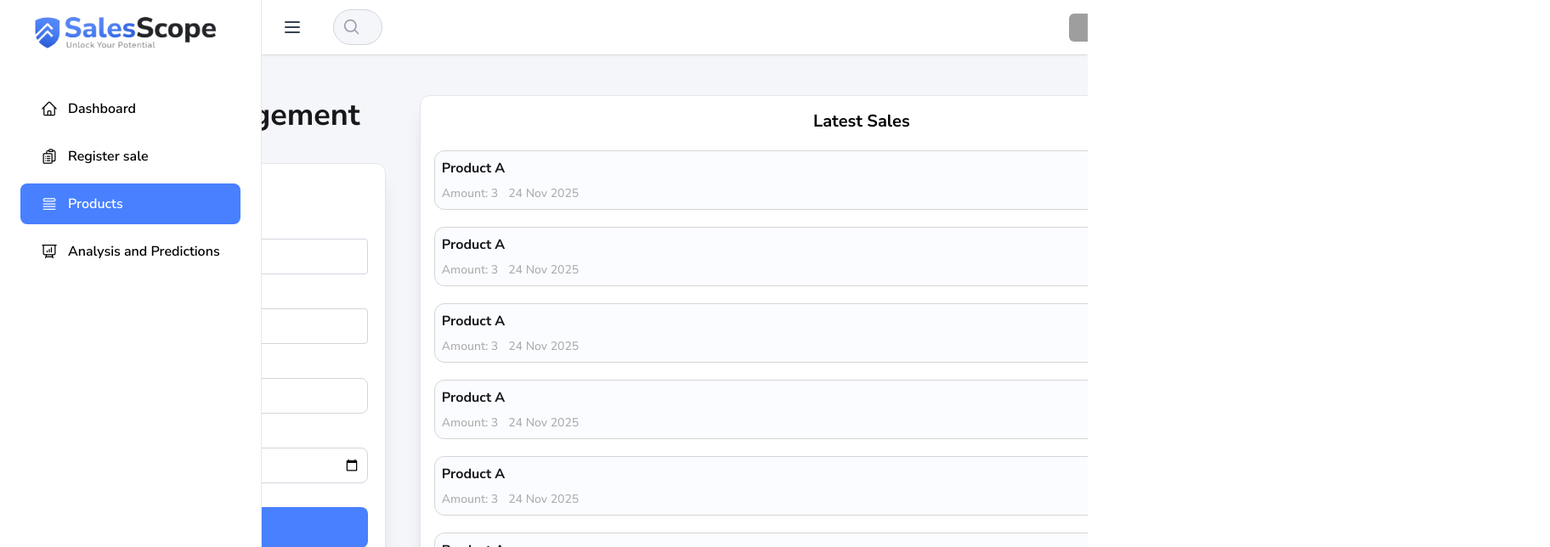
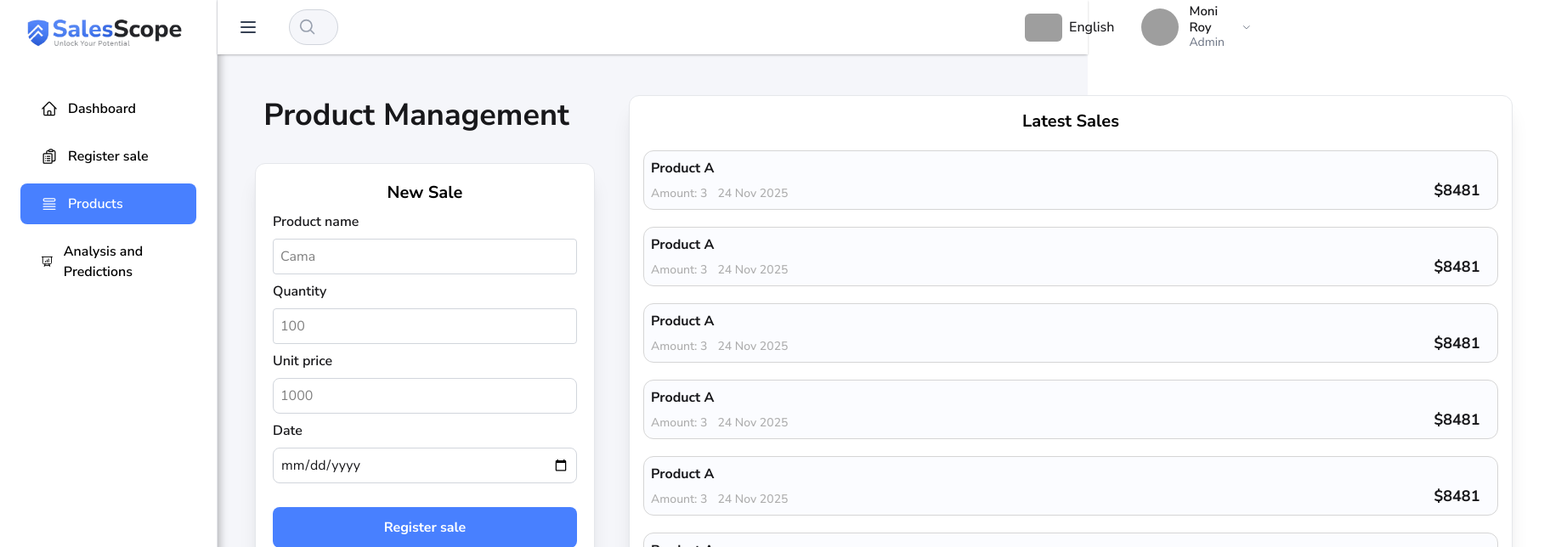
Before and after one commit to IntegrativeProject/SalesScope-Frontend, a Next.js app: page /products in a window 1280 px wide. Shown: the top 644 px of the page at 85% size, 1824 px wide, since content can reach past the window. Built offline with nearby package versions, Linux system fonts and the light colour scheme; grey boxes are pictures that could not be loaded.

Commit message:
sidebar and header was fixed

```diff
--- a/src/app/(dashboard)/layout.tsx
+++ b/src/app/(dashboard)/layout.tsx
@@ -1,26 +1,30 @@
 import Navbar from "@/components/ui/Navbar";
 import Sidebar from "@/components/ui/Sidebar";
 
-export default function RootLayout({
-  children,
-}: {
-  children: React.ReactNode;
-}) {
+export default function RootLayout({ children }: { children: React.ReactNode }) {
   return (
-    <div className="flex h-screen w-screen  ">
-      {/* Sidebar fijo */}
-      <Sidebar className=" bg-[#FFFFFF] border-r border-gray-200 shadow-[4px_0_10px_-2px_rgba(0,0,0,0.3)]" />
+    <div className="flex min-h-screen w-full bg-[#F5F6FA]">
 
-      {/* Contenedor principal */}
-      <div className="flex flex-col flex-1 overflow-hidden">
-        {/* Navbar fijo */}
-        <Navbar />
+      {/* SIDEBAR FIJO */}
+      <aside className="fixed left-0 top-0 h-full w-64 bg-white border-r border-gray-200 shadow-[4px_0_10px_-2px_rgba(0,0,0,0.3)]">
+        <Sidebar />
+      </aside>
 
+      {/* CONTENEDOR DERECHO */}
+      <div className="flex flex-col flex-1 ml-64">
 
-        <main className="flex-1  bg-[#F5F6FA] p-6">
+        {/* NAVBAR FIJO */}
+        <header className="fixed top-0 left-64 right-0 z-50 bg-white h-16 shadow">
+          <Navbar />
+        </header>
+
+        {/* CONTENIDO SCROLLABLE */}
+        <main className="mt-16 p-6 overflow-y-auto min-h-screen">
           {children}
         </main>
+
       </div>
+
     </div>
   );
 }
--- a/src/app/(dashboard)/products/page.tsx
+++ b/src/app/(dashboard)/products/page.tsx
@@ -6,7 +6,7 @@ import React from "react";
 export default function page() {
   return (
     <div>
-      <div className="flex justify-center mx-50 space-x-10 p-5 mt-1 b rounded-2xl">
+      <div className="flex justify-center  space-x-10 p-5 mt-1 b rounded-2xl">
         <div className="">
           <h1 className="p-1 text-center font-bold  text-4xl   w-95  mb-8 ">
             Product Management
--- a/src/app/(dashboard)/registersale/page.tsx
+++ b/src/app/(dashboard)/registersale/page.tsx
@@ -7,7 +7,7 @@ export default function page() {
     <div>
       <h1 className="p-1 ml-9 font-bold  text-4xl "> Register sale </h1>
 
-    <div className="flex justify-center mx-50 space-x-10 p-5 mt-5 b rounded-2xl" >
+    <div className="flex justify-center  space-x-10 p-5 mt-5 b rounded-2xl" >
       <div className="">
         <RegisterForm />
       </div>
```
